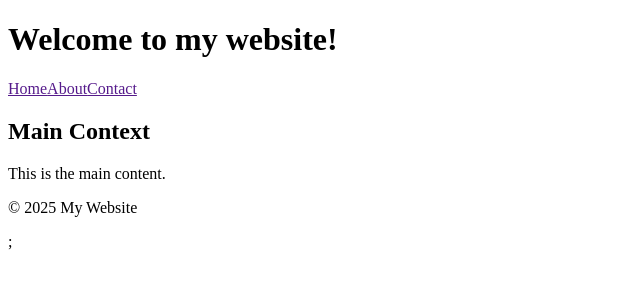
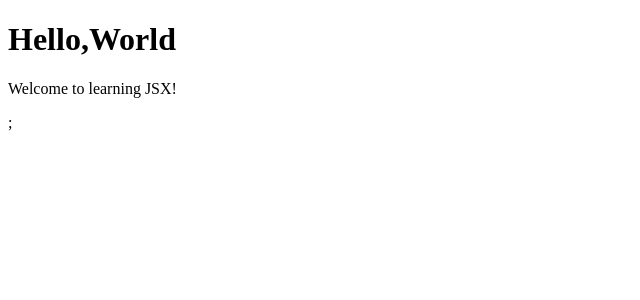
Before and after one commit to DNishadini/React_Monster, a React (Vite) app: page / in a window 1280 px wide. Shown: the top 300 px of the page, without its empty margins (0-640 px from the left). Built offline with nearby package versions, Linux system fonts and the light colour scheme.

Commit message:
learn JSX

```diff
--- a/src/App.jsx
+++ b/src/App.jsx
@@ -1,13 +1,9 @@
-import Footer from "./components/Footer";
-import Header from "./components/Header";
-import Main from "./components/Main";
+import WelcomeMessage from "./components/WelcomeMessage";
 
 const App = () => {
   return (
     <div>
-      <Header />
-      <Main />
-      <Footer />;
+      <WelcomeMessage />;
     </div>
   );
 };
--- a/src/components/Footer.jsx
+++ /dev/null
@@ -1,11 +0,0 @@
-import React from "react";
-
-const Footer = () => {
-  return (
-    <footer>
-      <p>© 2025 My Website</p>
-    </footer>
-  );
-};
-
-export default Footer;
--- a/src/components/Header.jsx
+++ /dev/null
@@ -1,16 +0,0 @@
-import React from "react";
-
-const Header = () => {
-  return (
-    <header>
-      <h1>Welcome to my website!</h1>
-      <nav>
-        <a href="">Home</a>
-        <a href="">About</a>
-        <a href="">Contact</a>
-      </nav>
-    </header>
-  );
-};
-
-export default Header;
--- a/src/components/Main.jsx
+++ /dev/null
@@ -1,12 +0,0 @@
-import React from "react";
-
-const Main = () => {
-  return (
-    <main>
-      <h2>Main Context</h2>
-      <p>This is the main content.</p>
-    </main>
-  );
-};
-
-export default Main;
--- /dev/null
+++ b/src/components/WelcomeMessage.jsx
@@ -0,0 +1,12 @@
+import React from "react";
+
+function WelcomeMessage() {
+  return (
+    <div>
+      <h1>Hello,World</h1>
+      <p>Welcome to learning JSX!</p>
+    </div>
+  );
+}
+
+export default WelcomeMessage;
```
